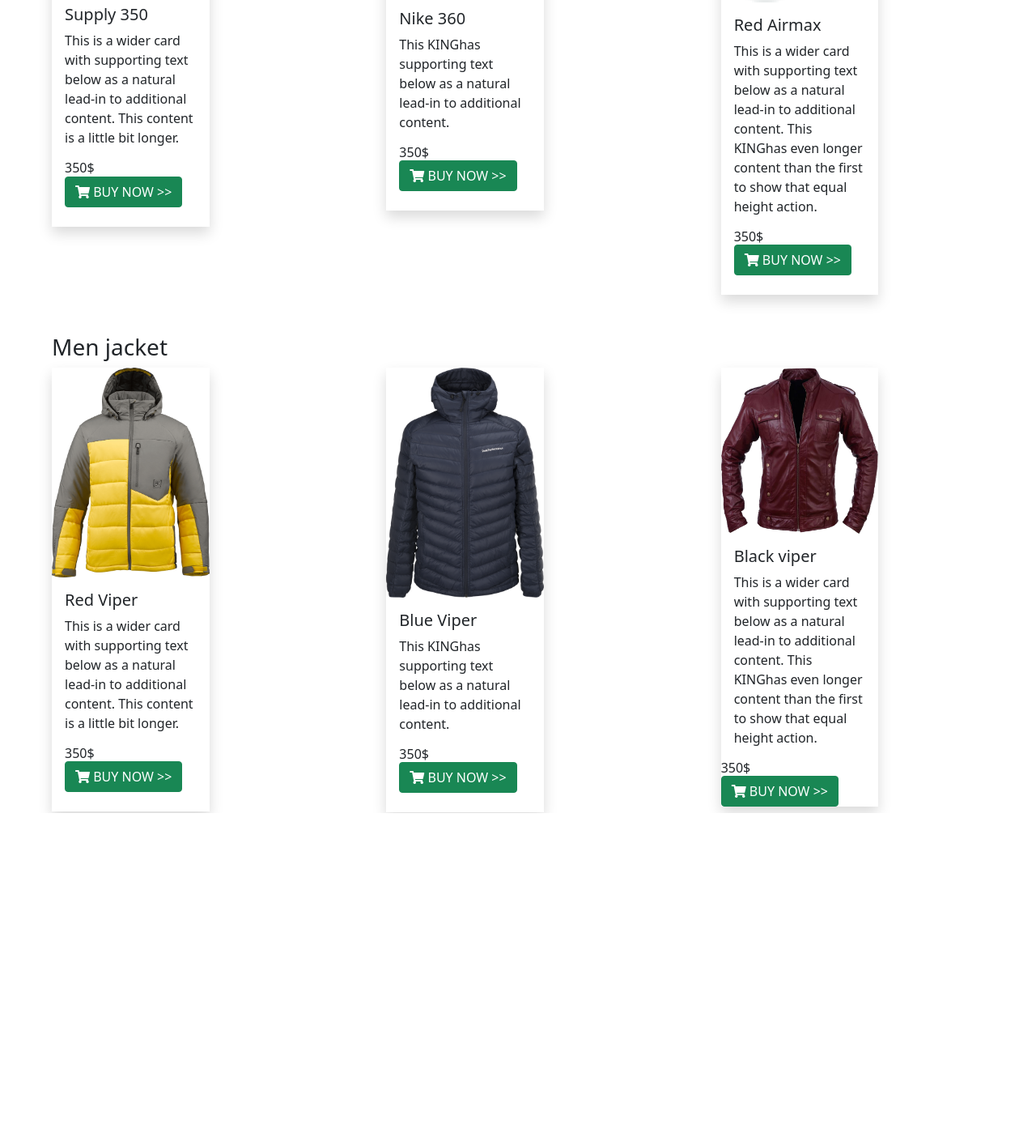
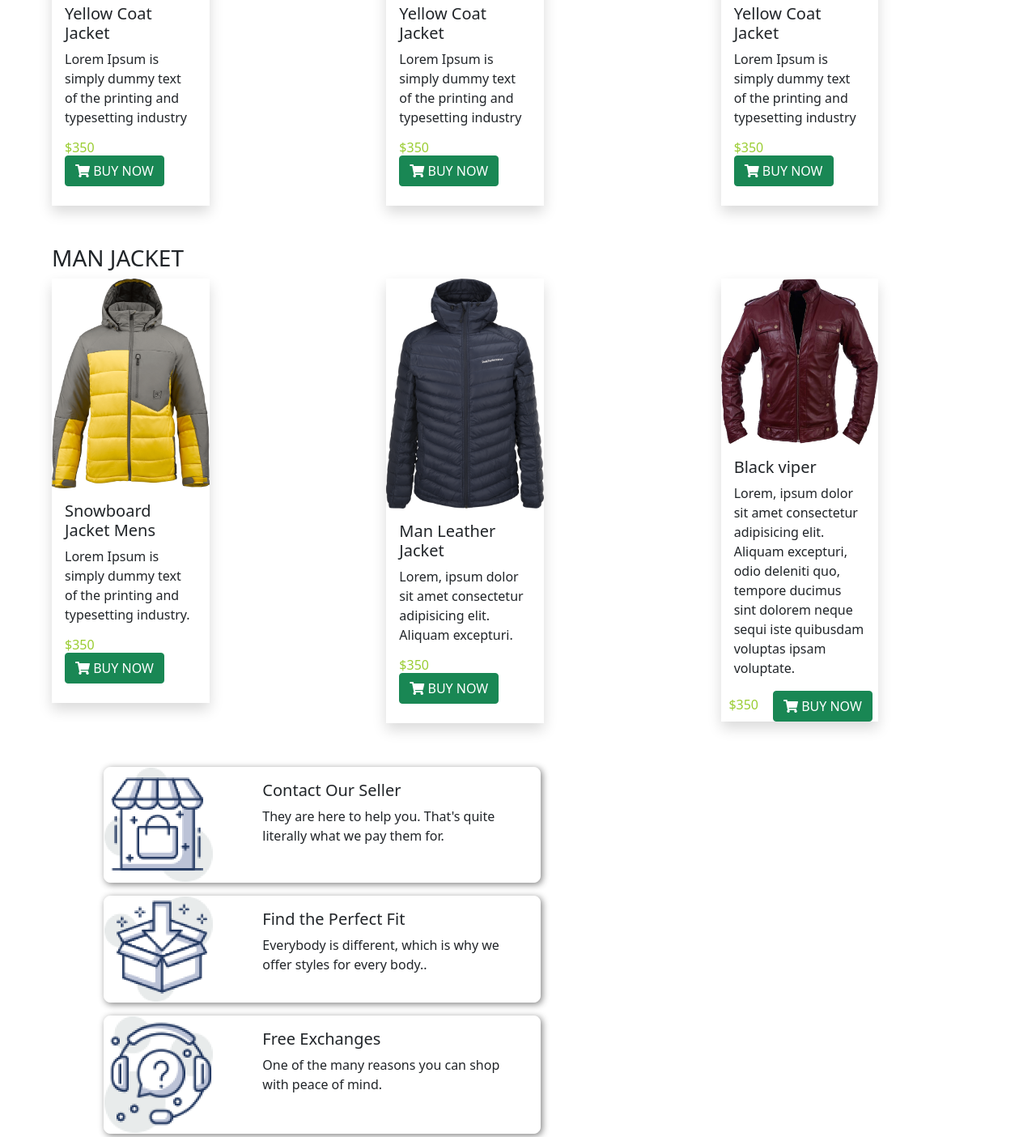
Before and after one commit to abdulla467a/assignment2, a plain HTML site: page index.html in a window 1280 px wide. Shown: the part 1095-2499 px from the top of the page at 81% size. Before the commit the page ends 2099 px from the top, so only its background shows below. Drawn offline with nearby package versions, Linux system fonts and the light colour scheme.

Commit message:
new code2

```diff
--- a/index.html
+++ b/index.html
@@ -10,6 +10,9 @@
 
 </head>
 <body>
+ <section class="new">
+
+
   <header class="header">
     <nav class="navbar navbar-style">
         <div class="container">
@@ -40,11 +43,12 @@
       <div class="row d-flex align-items-center p-5">
 
 <div class="col-md-7">
-<h1>X-BOX FOR REAL LIFE</h1>
-<p>This is the Best X-BOX in the world.</p>
-<h6><span class="kk">350$</span><button class="btn btn-success">
+<h1>BE THE PENGUINS</h1>
+<h1>OF WINTER</h1>
+<p>Lorem Ipsum is simply dummy text of the printing and typesetting industry.</p>
+<h6><span class="kk"></span><button class="btn btn-success">
  <i class="fas fa-shopping-cart"></i>
-   BUY NOW >></button></h6>
+  BUY NOW</button></h6>
 </div>
 <div class="col-md-5">
 <img src="Image/green.png" class="d-block w-75" alt="...">
@@ -54,42 +58,46 @@
 </div>
 </section>
 </header>
+
+
+
+ </section>
 <div class="mt-5 kkk">
-  <h3>Women Jacket</h3>
+  <h3>WOMAN JACKET</h3>
   <div class="row row-cols-1 row-cols-md-3 g-4">
       <div class="col">
         <div class="KING sm h-40 w-50 shadow">
-          <img src="Logo/Group 33091.png" class="card-img-top" alt="...">
+          <img src="Image/13.1 - Copy.png" class="card-img-top" alt="...">
           <div class="card-body">
-            <h5 class="card-title">Supply 350</h5>
-            <p class="card-text">This is a wider card with supporting text below as a natural lead-in to additional content. This content is a little bit longer.</p>
-            <h6><span class="kk">350$</span><button class="btn btn-success">
+            <h5 class="card-title">Yellow Coat Jacket</h5>
+            <p class="card-text">Lorem Ipsum is simply dummy text of the printing and typesetting industry</p>
+            <h6><span class="kk xp">$350</span><button class="btn btn-success">
               <i class="fas fa-shopping-cart"></i>
-               BUY NOW >></button></h6>
-          </div>
-        </div>
-      </div>
-      <div class="col">
-        <div class="KING h-400 w-50 shadow">
-          <img src="Logo/Group 33102.png" class="card-img-top" alt="...">
-          <div class="card-body">
-            <h5 class="card-title">Nike 360</h5>
-            <p class="card-text">This KINGhas supporting text below as a natural lead-in to additional content.</p>
-            <h6><span class="kk">350$</span><button class="btn btn-success">
-              <i class="fas fa-shopping-cart"></i>
-               BUY NOW >></button></h6>
+               BUY NOW</button></h6>
           </div>
         </div>
       </div>
       <div class="col">
         <div class="KING h-40 w-50 shadow">
-          <img src="Logo/image 14.png" class="card-img-top" alt="...">
+          <img src="Image/13.1.png" class="card-img-top" alt="...">
           <div class="card-body">
-            <h5 class="card-title">Red Airmax</h5>
-            <p class="card-text">This is a wider card with supporting text below as a natural lead-in to additional content. This KINGhas even longer content than the first to show that equal height action.</p>
-            <h6><span class="kk">350$</span><button class="btn btn-success">
+            <h5 class="card-title">Yellow Coat Jacket</h5>
+            <p class="card-text">Lorem Ipsum is simply dummy text of the printing and typesetting industry</p>
+            <h6><span class="kk xp">$350</span><button class="btn btn-success">
               <i class="fas fa-shopping-cart"></i>
-               BUY NOW >></button></h6>
+               BUY NOW</button></h6>
+          </div>
+        </div>
+      </div>
+      <div class="col">
+        <div class="KING h-40 w-50 shadow">
+          <img src="Image/13.1 - Copy.png" class="card-img-top" alt="...">
+          <div class="card-body">
+            <h5 class="card-title">Yellow Coat Jacket</h5>
+            <p class="card-text">Lorem Ipsum is simply dummy text of the printing and typesetting industry</p>
+            <h6><span class="kk xp">$350</span><button class="btn btn-success">
+              <i class="fas fa-shopping-cart"></i>
+               BUY NOW</button></h6>
           </div>
         </div>
       </div>
@@ -97,17 +105,19 @@
  </div>
     <section id="jacket"class="mt-5">
 
-      <h3>Men jacket</h3>
+      <h3>MAN JACKET</h3>
       <div class="row row-cols-1 row-cols-md-3 g-4">
           <div class="col">
             <div class="KING h-400 w-50 shadow">
               <img src="Image/3.png" class="card-img-top" alt="...">
               <div class="card-body">
-                <h5 class="card-title">Red Viper</h5>
-                <p class="card-text">This is a wider card with supporting text below as a natural lead-in to additional content. This content is a little bit longer.</p>
-                <h6><span class="kk">350$</span><button class="btn btn-success">
+                <h5 class="card-title">Snowboard Jacket Mens</h5>
+                <p class="card-text">Lorem Ipsum is simply dummy text of the
+
+                  printing and typesetting industry.</p>
+                <h6><span class="kk xp">$350</span><button class="btn btn-success">
                   <i class="fas fa-shopping-cart"></i>
-                   BUY NOW >></button></h6>
+                   BUY NOW</button></h6>
               </div>
             </div>
           </div>
@@ -115,11 +125,11 @@
             <div class="KING h-40 w-50 shadow">
               <img src="Image/1.png" class="card-img-top" alt="...">
               <div class="card-body">
-                <h5 class="card-title">Blue Viper</h5>
-                <p class="card-text">This KINGhas supporting text below as a natural lead-in to additional content.</p>
-                <h6><span class="kk">350$</span><button class="btn btn-success">
+                <h5 class="card-title">Man Leather Jacket</h5>
+                <p class="card-text">Lorem, ipsum dolor sit amet consectetur adipisicing elit. Aliquam excepturi.</p>
+                <h6><span class="kk xp">$350</span><button class="btn btn-success">
                   <i class="fas fa-shopping-cart"></i>
-                   BUY NOW >></button></h6>
+                   BUY NOW</button></h6>
                   </div>
             </div>
           </div>
@@ -128,16 +138,70 @@
               <img src="Image/2.png" class="card-img-top" alt="...">
               <div class="card-body">
                 <h5 class="card-title">Black viper</h5>
-                <p class="card-text">This is a wider card with supporting text below as a natural lead-in to additional content. This KINGhas even longer content than the first to show that equal height action.</p>
+                <p class="card-text">Lorem, ipsum dolor sit amet consectetur adipisicing elit. Aliquam excepturi, odio deleniti quo, tempore ducimus sint dolorem neque sequi iste quibusdam voluptas ipsam voluptate.</p>
               </div>
-              <h6><span class="kk">350$</span><button class="btn btn-success">
+              <h6><span class="kk xp2">$350</span><button class="btn btn-success">
                 <i class="fas fa-shopping-cart"></i>
-                 BUY NOW >></button></h6>
+                 BUY NOW</button></h6>
             </div>
           </div>
         </div>
 </section>
 
+<section class="last mt-5">
+
+<div class="card mb-3" style="max-width: 540px;border-color: white;box-shadow: 2px 2px 8px grey;border-radius: 8px;">
+  <div class="row g-0">
+    <div class="col-md-4">
+      <img class="w-75"src="Logo/image 12.png" alt="...">
+    </div>
+    <div class="col-md-8">
+      <div class="card-body">
+        <h5 class="card-title">Contact Our Seller</h5>
+        <p class="card-text">They are here to help you. That's quite
+
+          literally what we pay them for.</p>
+      </div>
+    </div>
+  </div>
+</div>
+
+
+<div class="card mb-3" style="max-width: 540px;border-color: white;box-shadow: 2px 2px 8px grey;border-radius: 8px;">
+  <div class="row g-0">
+    <div class="col-md-4">
+      <img class="w-75"src="Logo/image 13.png" alt="...">
+    </div>
+    <div class="col-md-8">
+      <div class="card-body">
+        <h5 class="card-title">Find the Perfect Fit</h5>
+        <p class="card-text">Everybody is different, which is why we offer styles for every body..</p>
+      </div>
+    </div>
+  </div>
+</div>
+
+
+<div class="card mb-3" style="max-width: 540px;border-color: white;box-shadow: 2px 2px 8px grey;border-radius: 8px;">
+  <div class="row g-0">
+    <div class="col-md-4">
+      <img class="w-75"src="Logo/image 14.png" alt="...">
+    </div>
+    <div class="col-md-8">
+      <div class="card-body">
+        <h5 class="card-title">Free Exchanges</h5>
+        <p class="card-text">One of the many reasons you can shop
+
+          with peace of mind.
+          </p>
+      </div>
+    </div>
+  </div>
+</div>
+
+</section>
+
+
 
  <script src="https://cdn.jsdelivr.net/npm/bootstrap@5.0.0-beta1/dist/js/bootstrap.bundle.min.js" integrity="sha384-ygbV9kiqUc6oa4msXn9868pTtWMgiQaeYH7/t7LECLbyPA2x65Kgf80OJFdroafW" crossorigin="anonymous"></script>
 </body>
--- a/style.css
+++ b/style.css
@@ -26,6 +26,18 @@ height: 100vh;
      #jacket{
         margin-left:5%;
      }
-    .k{
-        background-color: purple;
+    .new{
+        background-color: pink;
     }
+    .xp{
+
+        color:yellowgreen;
+    }
+    .xp2{
+        margin-left: 5%;
+        color: yellowgreen;
+    }
+    .last{
+        margin-left: 10%;
+
+    }
```
Also changed, not shown: Image/12.png (renamed from Image/PngItem_2597366 1.png), Image/13.1 - Copy.png (renamed from Image/SeekPng 1.png), Image/13.1.png (added). Lines whose indentation alone changed are shown as unchanged.
